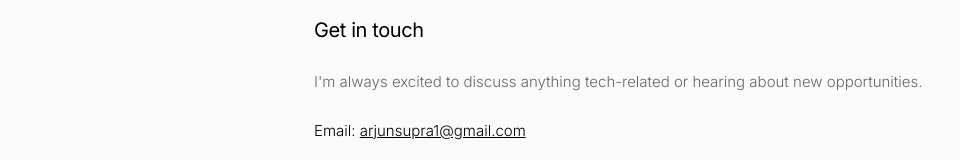
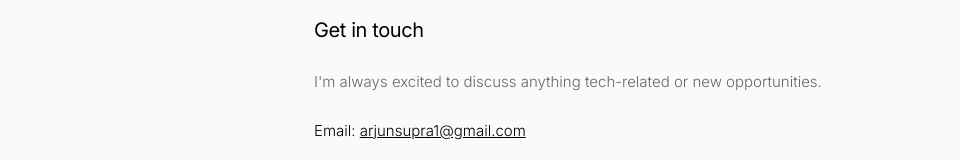
Before and after one commit to Arjun840/arjunsupra_portfolio, a Next.js app: page /contact in a window 1280 px wide. Shown: the part 343-503 px from the top of the page, without its empty margins (0-960 px from the left). Built offline with nearby package versions, Linux system fonts and the light colour scheme.

Commit message:
Grammar fix

```diff
--- a/app/contact/page.tsx
+++ b/app/contact/page.tsx
@@ -17,7 +17,7 @@ export default function ContactPage() {
 
         <Section id="contact" eyebrow="" title="Get in touch" style={{ marginTop: "3rem" }}>
           <p className="muted" style={{ marginBottom: "1.5rem", fontSize: "15px" }}>
-            I'm always excited to discuss anything tech-related or hearing about new opportunities.
+            I'm always excited to discuss anything tech-related or new opportunities.
           </p>
           <div className="contact">
             <div style={{ marginBottom: "0.5rem" }}>
```
